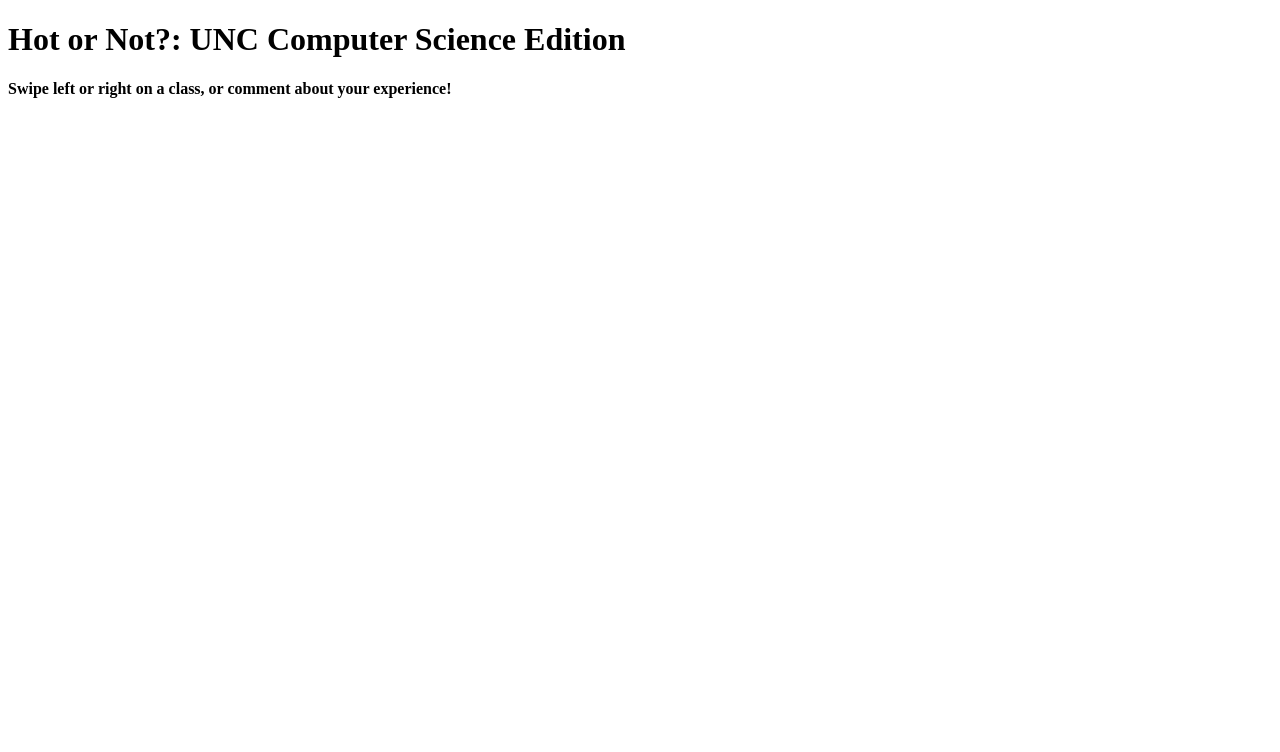
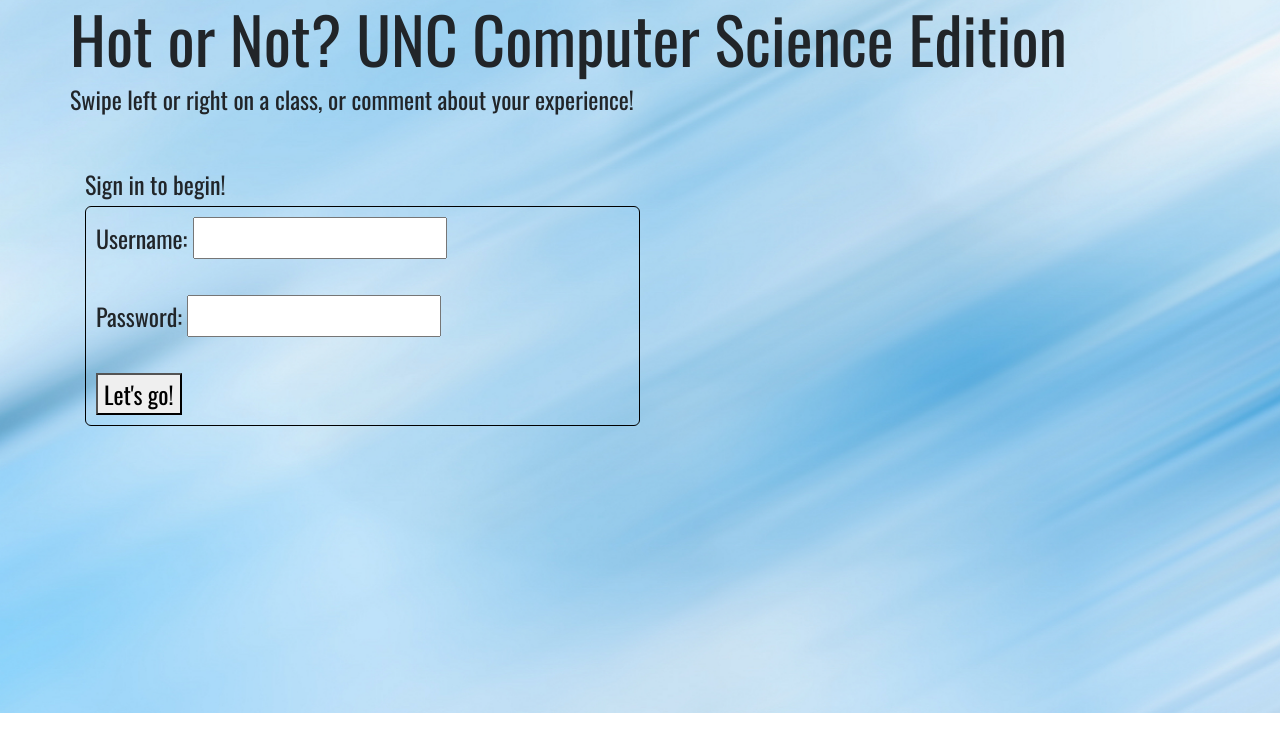
Before and after one commit to kilahancock-zz/426finalProject, a plain HTML site: page index.html in a window 1280 px wide. Drawn offline with nearby package versions, Linux system fonts and the light colour scheme.

Commit message:
initial mockup

```diff
--- a/index.html
+++ b/index.html
@@ -2,12 +2,25 @@
 <html>
 <head>
   <title>Hot or Not? UNC Computer Science Edition</title>
+  <link rel="stylesheet" href="https://stackpath.bootstrapcdn.com/bootstrap/4.3.1/css/bootstrap.min.css" integrity="sha384-ggOyR0iXCbMQv3Xipma34MD+dH/1fQ784/j6cY/iJTQUOhcWr7x9JvoRxT2MZw1T" crossorigin="anonymous">
+  <link rel="stylesheet" type="text/css" href="shared.css">
+  <link href="https://fonts.googleapis.com/css?family=Oswald&display=swap" rel="stylesheet">
 </head>
 <body>
-
-<h1>Hot or Not?: UNC Computer Science Edition</h1>
-<h4>Swipe left or right on a class, or comment about your experience!</h4>
-
-
-  </body>
+<div class="container">
+  <div class="row">
+    <h1 class="title">Hot or Not? UNC Computer Science Edition</h1><br>
+    <h4 align="center">Swipe left or right on a class, or comment about your experience!</h4>
+  </div>
+  <br><br>
+  <div class="row">
+    <div class="col-12">
+      <h4>Sign in to begin!</h4>
+      <form class="login">
+        Username: <input type="text"><br><br>
+        Password: <input type="password"><br><br>
+        <button type="submit">Let's go!</button>
+      </form>
+</div>
+</body>
 </html>
--- /dev/null
+++ b/shared.css
@@ -0,0 +1,18 @@
+
+.title {
+    font-size: 400%;
+}
+body {
+    font-family: 'Oswald', sans-serif;
+    background-image: url("background.png");
+    background-repeat: no-repeat;
+    background-size: cover;
+}
+.login {
+    width: 50%;
+    height: auto;
+    border: 1px solid #000;
+    border-radius: 6px;
+    padding: 10px;
+    font-size: 150%;
+}
```
Also changed, not shown: background.png (added).
